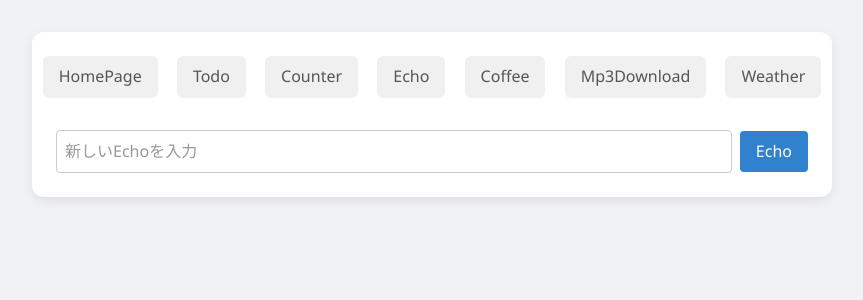
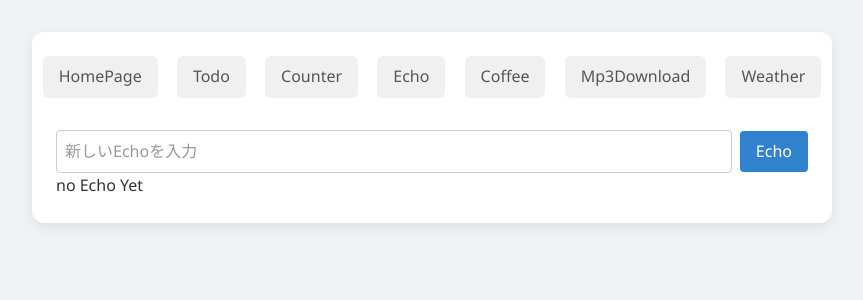
Before and after one commit to GitHubYucky/ReactTDDDTemplate, a React (Vite) app: page /echo in a window 1280 px wide. Shown: the top 300 px of the page, without its empty margins (208-1071 px from the left). Built offline with nearby package versions, Linux system fonts and the light colour scheme.

Commit message:
Echoに何も入ってないときの表示

```diff
--- a/src/features/echo/components/EchoDisplay.tsx
+++ b/src/features/echo/components/EchoDisplay.tsx
@@ -7,7 +7,7 @@ type Props = {
   export const EchoDisplay = ({ echo, loading, error }: Props) => {
     if (loading) return <p>送信中...</p>;
     if (error) return <p style={{ color: "red" }}>{error}</p>;
-    if (!echo) return null;
+    if (!echo) return <p>no Echo Yet</p>;
 
     return <p>{echo}</p>;
   };
```
